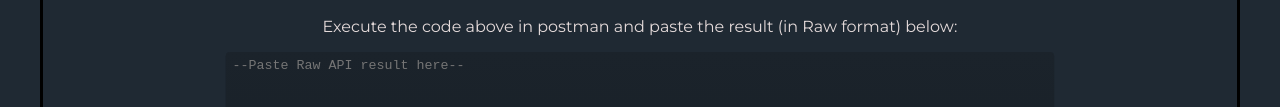
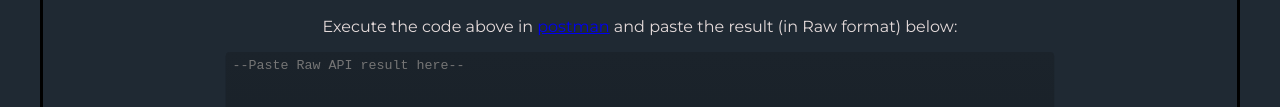
Before and after one commit to abinjohn123/hophead-stub-MKII, a plain HTML site: page index.html in a window 1280 px wide. Shown: the part 404-511 px from the top of the page. Drawn offline with nearby package versions, Linux system fonts and the light colour scheme.

Commit message:
updated index.html

```diff
--- a/index.html
+++ b/index.html
@@ -50,7 +50,7 @@
 
 
         <div class="api-result">
-            <p>Execute the code above in postman and paste the result (in Raw format) below: </p>
+            <p>Execute the code above in <a href="https://www.postman.com/" target="_blank">postman</a> and paste the result (in Raw format) below: </p>
             <textarea name="apigen" id="apiResult" rows="10" cols="100"
                 placeholder='--Paste Raw API result here--'></textarea>
             <br>
```
